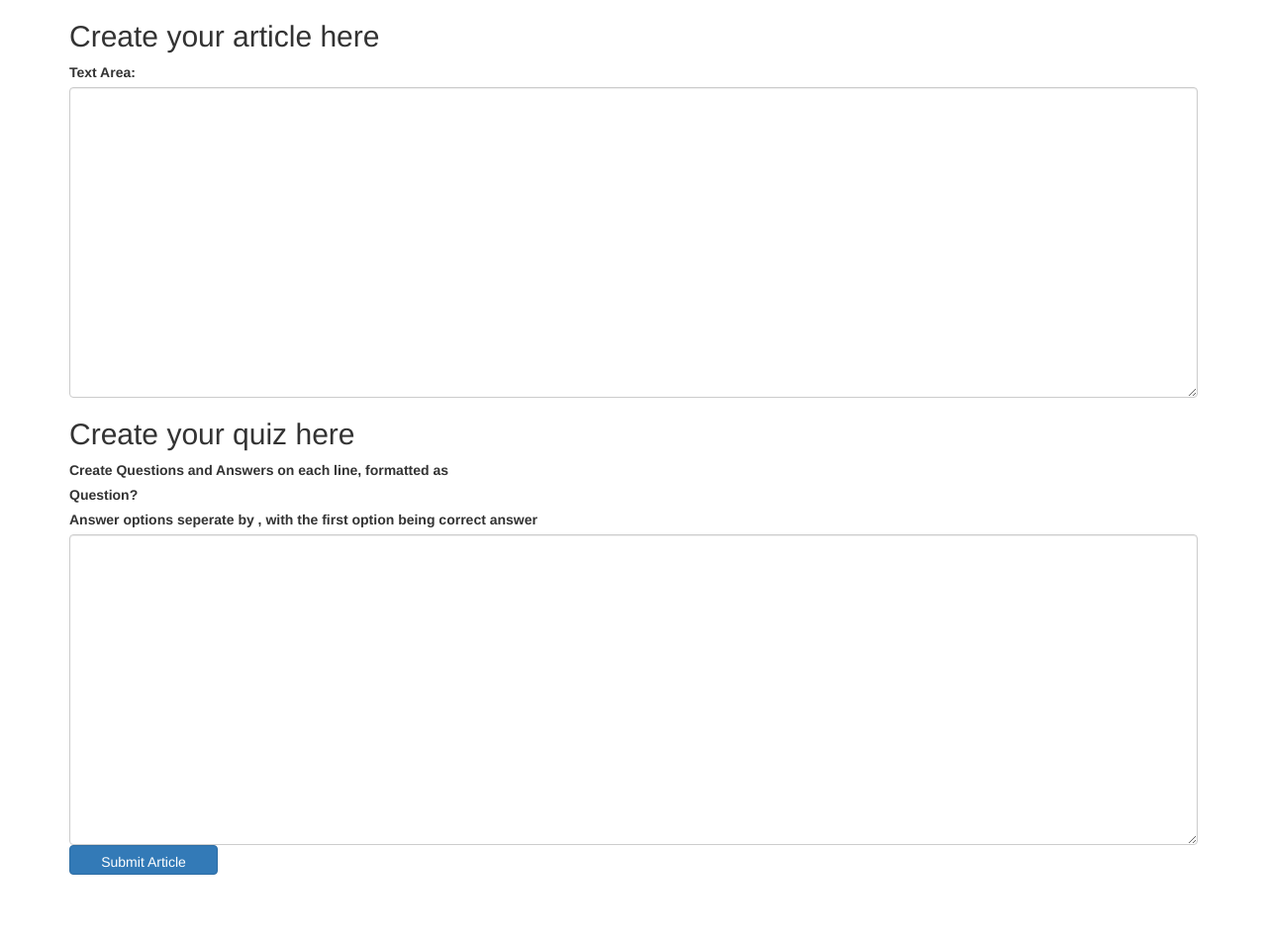
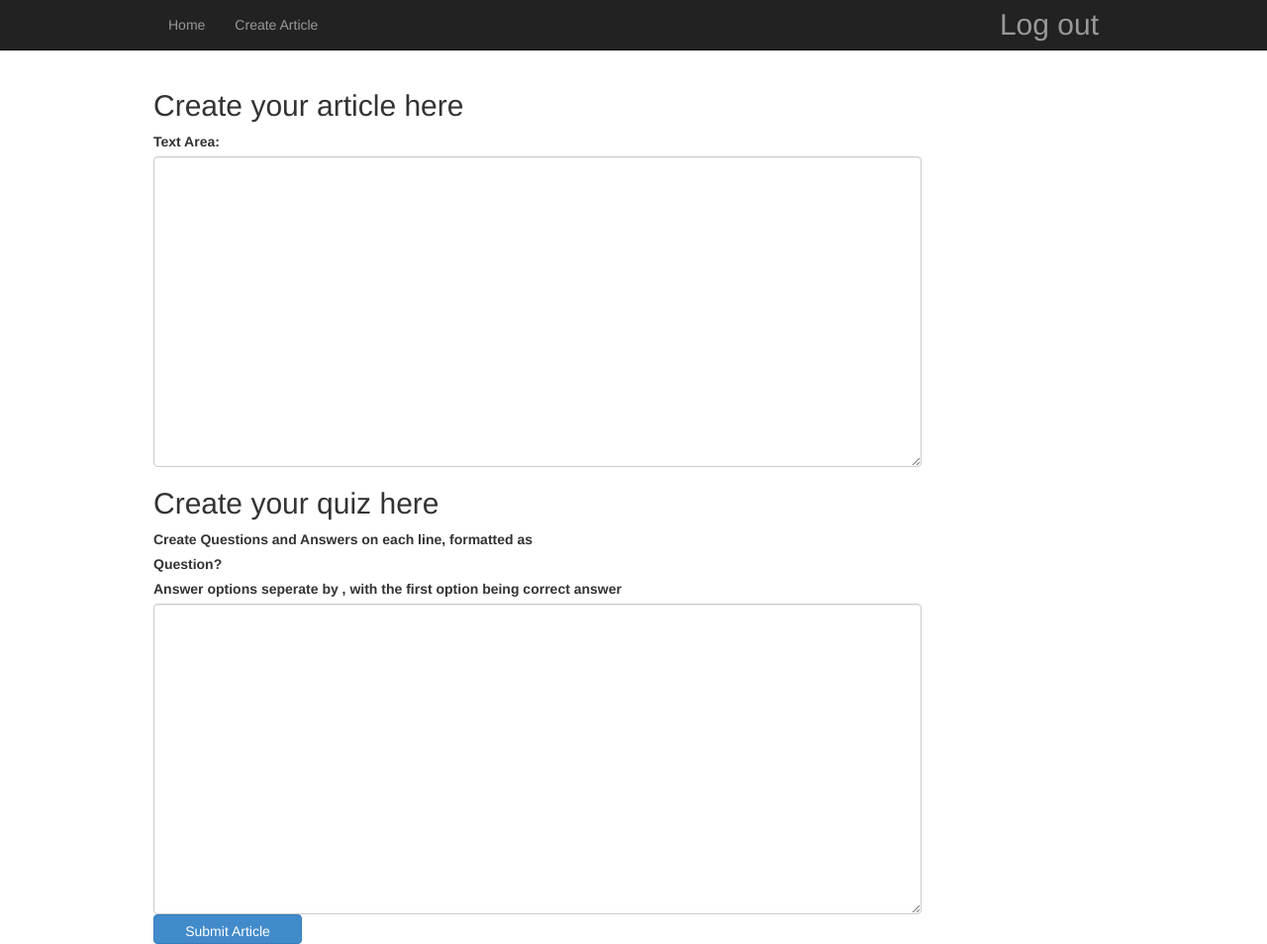
Before and after one commit to Lavanya28/FactsFromStats, a Django app: page /app1/createart in a window 1280 px wide. Shown: the whole page at 99% size. Before the commit the page ends 884 px from the top, so only its background shows below. Run offline with Django 3.2, Linux system fonts and the light colour scheme; some libraries are stand-ins or nearby versions.

Commit message:
adding menu

```diff
--- a/mysite/app1/templates/CreateArticle.html
+++ b/mysite/app1/templates/CreateArticle.html
@@ -6,6 +6,10 @@
   <meta charset="utf-8">
   <meta name="viewport" content="width=device-width, initial-scale=1">
   <link rel="stylesheet" href="https://maxcdn.bootstrapcdn.com/bootstrap/3.3.7/css/bootstrap.min.css">
+  <!-- Bootstrap core CSS -->
+  <link href="{% static 'app1/bootstrap.css' %}" rel="stylesheet">
+  <!-- Custom styles for this template -->
+  <link href="{% static 'app1/offcanvas.css' %}" rel="stylesheet">
   <script src="https://ajax.googleapis.com/ajax/libs/jquery/3.3.1/jquery.min.js"></script>
   <script src="https://maxcdn.bootstrapcdn.com/bootstrap/3.3.7/js/bootstrap.min.js"></script>
 </head>
@@ -13,6 +17,26 @@
 
 </script>
 <body>
+
+  <div class="navbar navbar-fixed-top navbar-inverse" role="navigation">
+  <div class="container">
+    <div class="navbar-header" style="float:right">
+      <button type="button" class="navbar-toggle" data-toggle="collapse" data-target=".navbar-collapse">
+        <span class="sr-only">Toggle navigation</span>
+        <span class="icon-bar"></span>
+        <span class="icon-bar"></span>
+        <span class="icon-bar"></span>
+      </button>
+      <a class="navbar-brand" href="{% url 'login' %}" style="font-size:30px;">Log out</a>
+    </div>
+    <div class="collapse navbar-collapse">
+      <ul class="nav navbar-nav" >
+        <li ><a href="{% url 'news' %}">Home</a></li>
+        <li><a href="{% url 'createart' %}">Create Article </a></li>
+      </ul>
+    </div><!-- /.nav-collapse -->
+  </div><!-- /.container -->
+</div><!-- /.navbar -->
 
 <div class="container">
   <h2>Create your article here </h2>
```
